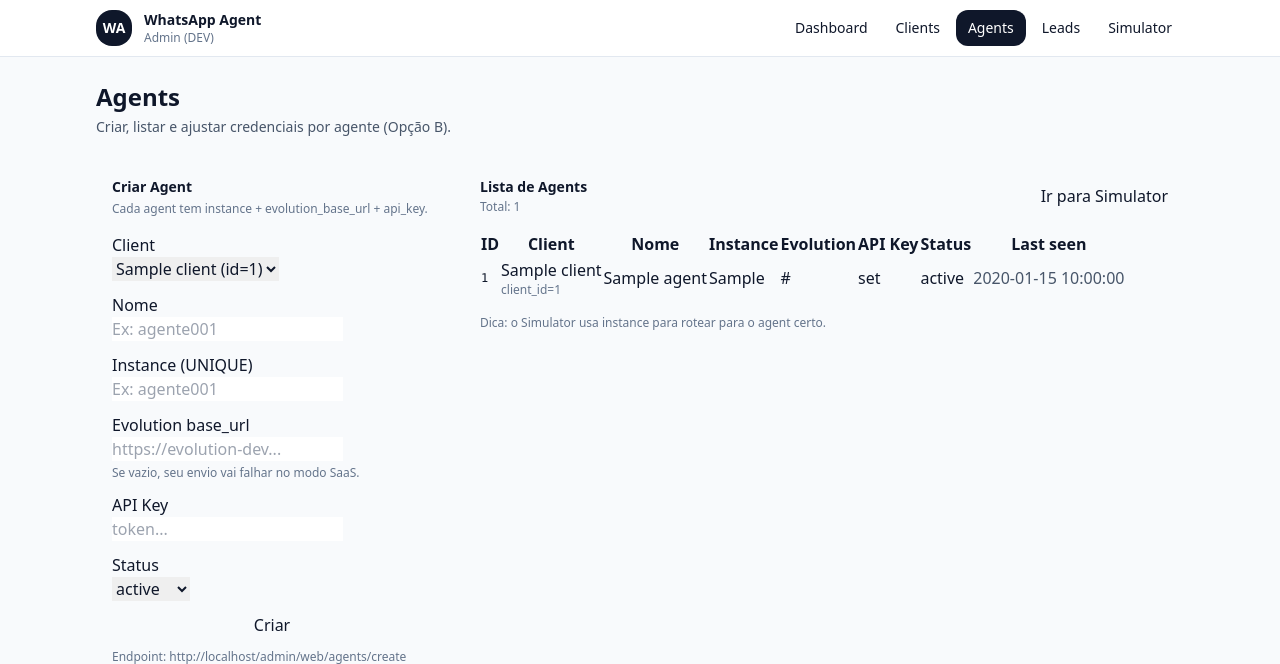
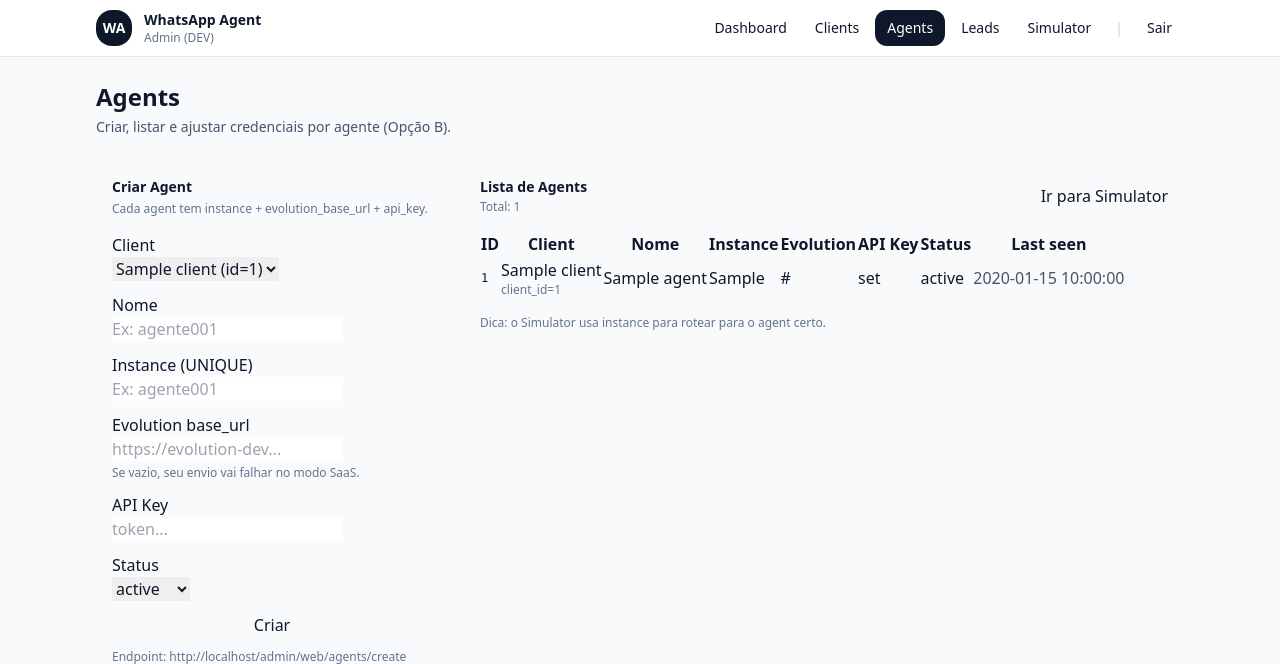
Before and after one commit to MarcilioLeiteSilva/whatsapp-agent, a FastAPI app: page /admin/web/agents in a window 1280 px wide. Shown: the top 664 px of the page. Run offline with FastAPI, Linux system fonts and the light colour scheme; tables that the repository leaves empty hold one stand-in row (values such as "Sample post"); parts of the project's set-up code (start-up, migrations or seed data) failed here and were passed over; some libraries are stand-ins or nearby versions.

Commit message:
Update navbar.html

```diff
--- a/app/templates/partials/navbar.html
+++ b/app/templates/partials/navbar.html
@@ -23,6 +23,10 @@
            href="{{ url_for('admin_web_leads') }}">Leads</a>
         <a class="px-3 py-2 rounded-xl {% if current=='simulator' %}bg-slate-900 text-white{% else %}hover:bg-slate-100{% endif %}"
            href="{{ url_for('admin_web_simulator') }}">Simulator</a>
+
+        <span class="mx-2 text-slate-300">|</span>
+        <a class="px-3 py-2 rounded-xl hover:bg-slate-100"
+           href="{{ url_for('admin_web_logout') }}">Sair</a>
       </div>
     </div>
   </div>
```
